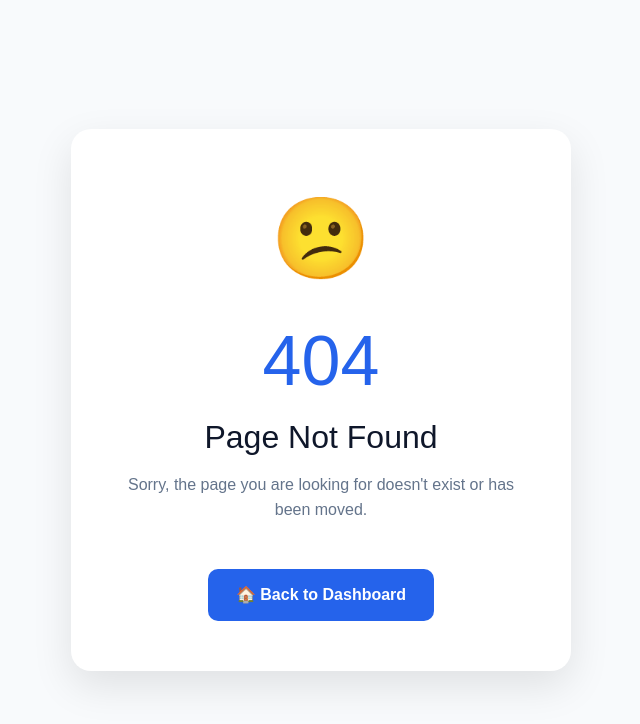
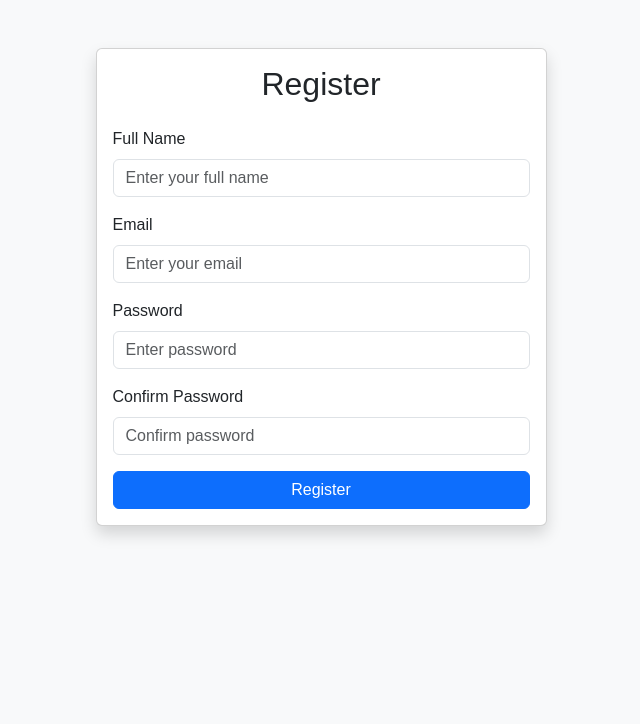
Before and after one commit to akankshaakhaire-cloud/fullstack-portfolio, a React (Vite) app in the folder frontend/: page /register in a window 1280 px wide. Before the commit this address had no page. Shown: the top 724 px of the page, without its empty margins (319-959 px from the left). Built offline with nearby package versions, Linux system fonts and the light colour scheme.

Commit message:
Add registration page

```diff
--- /dev/null
+++ b/frontend/src/pages/Register.tsx
@@ -0,0 +1,60 @@
+function Register() {
+  return (
+    <div className="container mt-5">
+      <div className="row justify-content-center">
+        <div className="col-md-5">
+          <div className="card shadow">
+            <div className="card-body">
+              <h2 className="text-center mb-4">Register</h2>
+
+              <form>
+                <div className="mb-3">
+                  <label className="form-label">Full Name</label>
+                  <input
+                    type="text"
+                    className="form-control"
+                    placeholder="Enter your full name"
+                  />
+                </div>
+
+                <div className="mb-3">
+                  <label className="form-label">Email</label>
+                  <input
+                    type="email"
+                    className="form-control"
+                    placeholder="Enter your email"
+                  />
+                </div>
+
+                <div className="mb-3">
+                  <label className="form-label">Password</label>
+                  <input
+                    type="password"
+                    className="form-control"
+                    placeholder="Enter password"
+                  />
+                </div>
+
+                <div className="mb-3">
+                  <label className="form-label">Confirm Password</label>
+                  <input
+                    type="password"
+                    className="form-control"
+                    placeholder="Confirm password"
+                  />
+                </div>
+
+                <button className="btn btn-primary w-100">
+                  Register
+                </button>
+              </form>
+
+            </div>
+          </div>
+        </div>
+      </div>
+    </div>
+  );
+}
+
+export default Register;
--- a/frontend/src/routes/AppRoutes.tsx
+++ b/frontend/src/routes/AppRoutes.tsx
@@ -1,6 +1,7 @@
 import { Routes, Route, Navigate } from "react-router-dom";
 
 import Login from "../pages/Login";
+import Register from "../pages/Register";
 import Dashboard from "../pages/Dashboard";
 import Products from "../pages/Products";
 import NotFound from "../pages/NotFound";
@@ -14,8 +15,9 @@ function AppRoutes() {
       {/* Default Route */}
       <Route path="/" element={<Navigate to="/login" replace />} />
 
-      {/* Public Route */}
+      {/* Public Routes */}
       <Route path="/login" element={<Login />} />
+      <Route path="/register" element={<Register />} />
 
       {/* Protected Routes */}
       <Route element={<ProtectedRoute />}>
```
Also changed, not shown: 1 other file (tests, documents, lock files or other folders).
